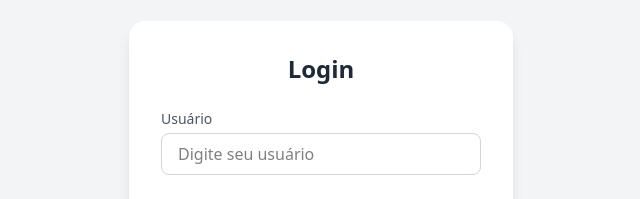
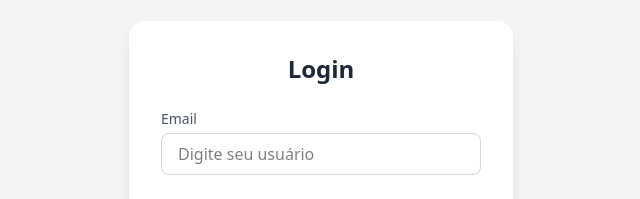
Before and after one commit to C4103M/to-do-list, a React (Vite) app in the folder website/: page / in a window 1280 px wide. Shown: the part 173-372 px from the top of the page, without its empty margins (319-959 px from the left). Built offline with nearby package versions, Linux system fonts and the light colour scheme.

Commit message:
Mudança na page Login

```diff
--- a/website/src/pages/Login.jsx
+++ b/website/src/pages/Login.jsx
@@ -39,7 +39,7 @@ function Login() {
         </h2>
         <form className="space-y-4" onSubmit={vaiParaHome}>
           <div>
-            <Label className="block text-gray-600 text-sm mb-1">Usuário</Label>
+            <Label className="block text-gray-600 text-sm mb-1">Email</Label>
             <Input
               type="text"
               placeholder="Digite seu usuário"
```
